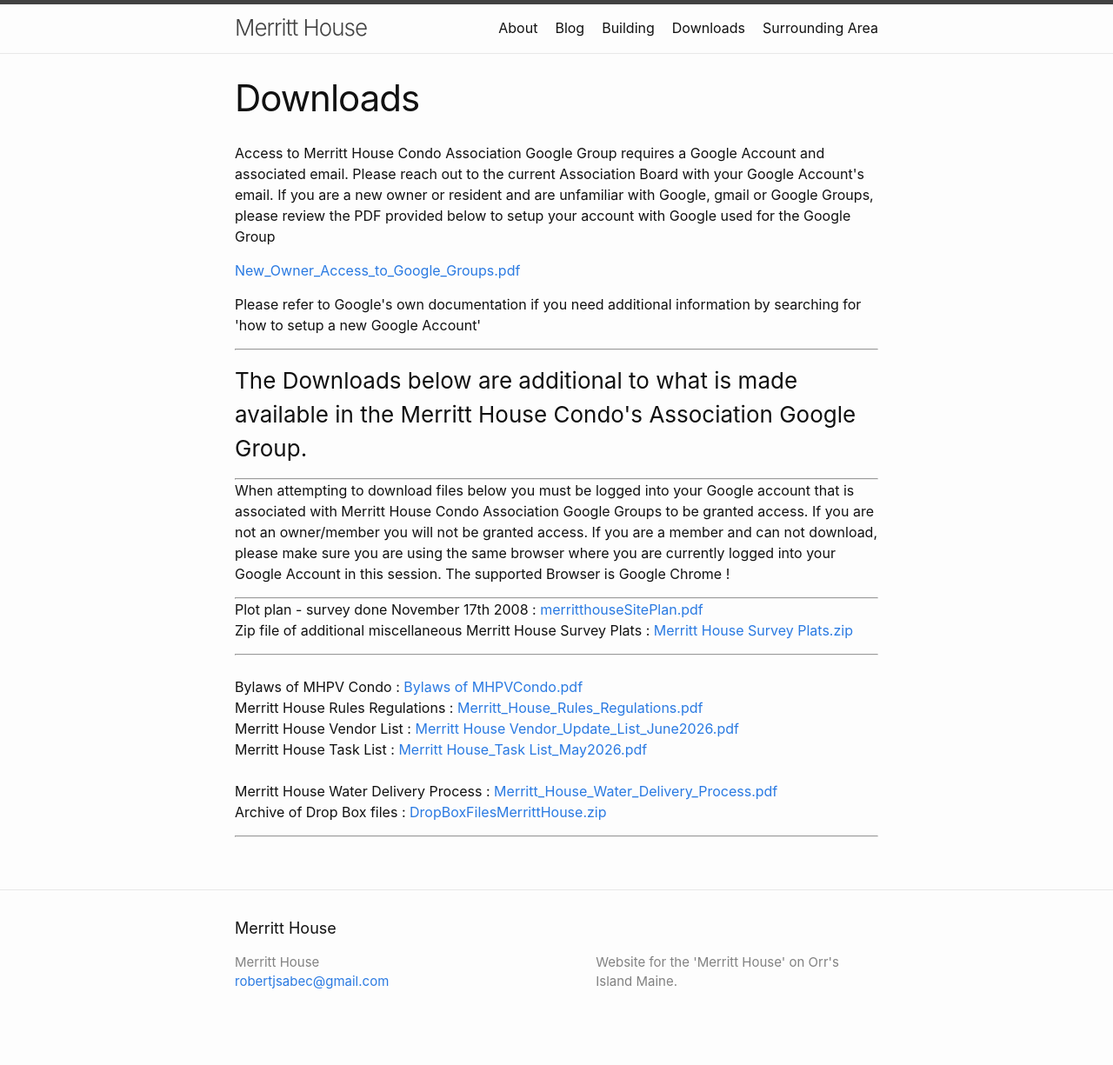
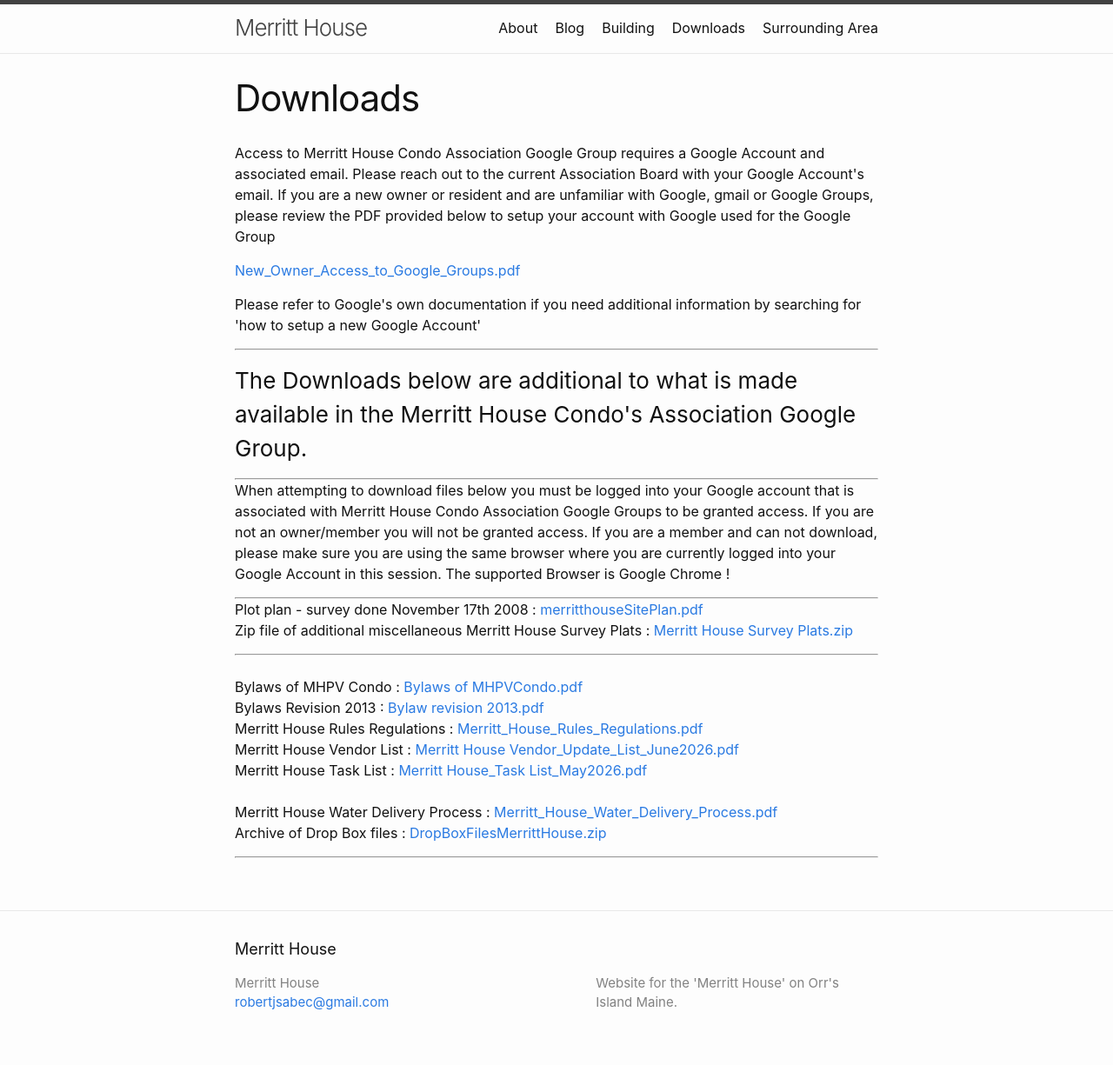
Before and after one commit to rsabec/merritthouse, a Jekyll site: the page built from downloads.markdown, in a window 1280 px wide. Shown: the whole page at 87% size. Built offline with Jekyll 4.4.1, drawn with Linux system fonts in a browser that asks for light colours; before the commit the page ends 1201 px from its top, so only the background shows below that.

Commit message:
bylaw update
pdf filr added

```diff
--- a/downloads.markdown
+++ b/downloads.markdown
@@ -25,6 +25,9 @@
 Bylaws of MHPV Condo  :
 	<a href="https://drive.google.com/file/d/18as2LV-m3d9m8Y6i9J3FJGcempwQdYvQ/view?usp=sharing" download>Bylaws of MHPVCondo.pdf</a>
 	<br>
+Bylaws Revision 2013  :
+	<a href="https://drive.google.com/file/d/1icucFTSuoA_o_X4opy4S_R0JixAFcO7u/view?usp=sharing" download>Bylaw revision 2013.pdf</a>
+	<br>
 Merritt House Rules Regulations :
 <a href="https://drive.google.com/file/d/1XmUvGLXyRZUH7qrozJWqAmRKKuQxwsI4/view?usp=sharing" download>Merritt_House_Rules_Regulations.pdf</a>
 <br>
```
